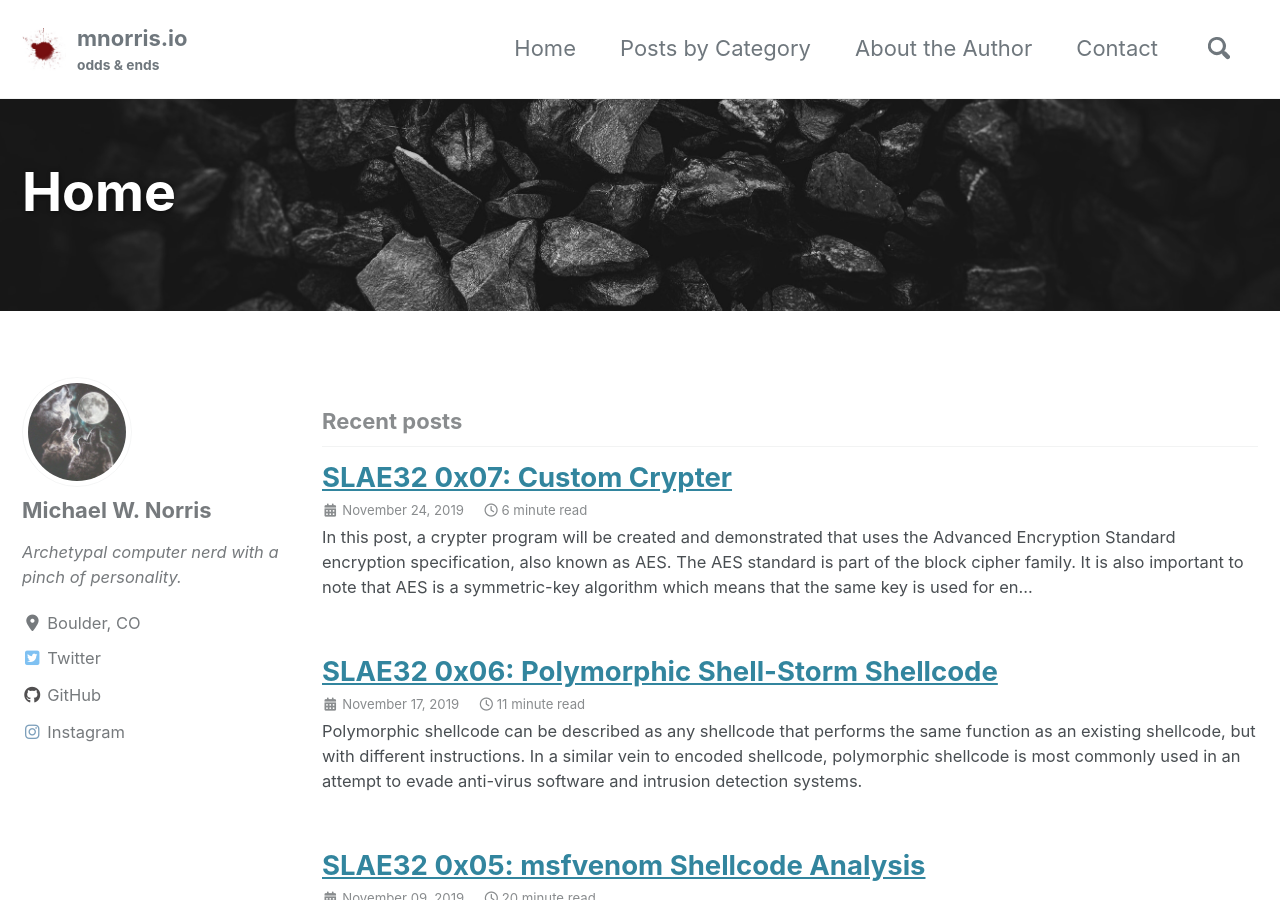
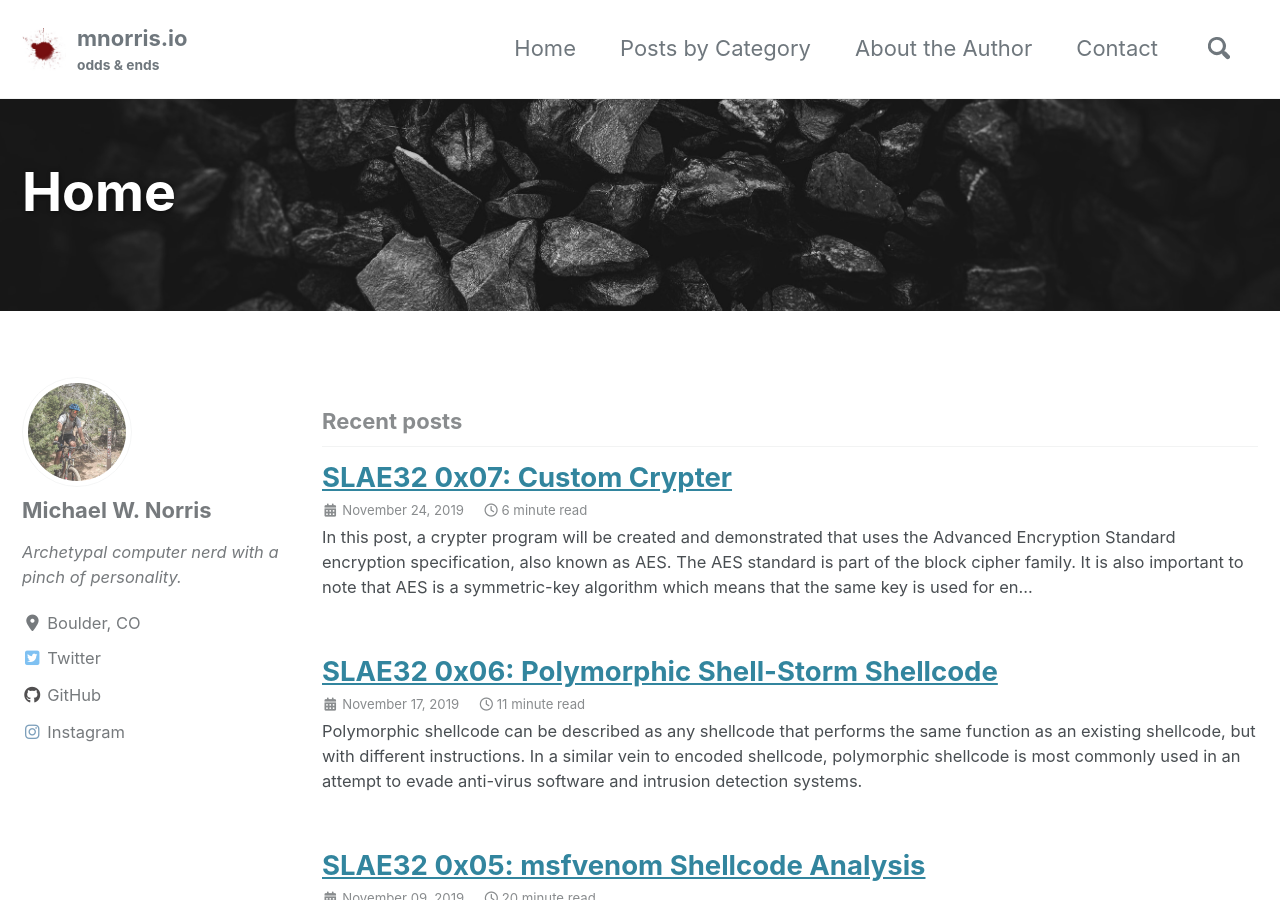
Before and after one commit to norrismw/mnorris.io, a Jekyll site: the page built from index.html, in a window 1280 px wide and 900 px high. Built offline with Jekyll 4.4.1, drawn with Linux system fonts in a browser that asks for light colours; cached includes are drawn as plain includes; nearby versions of some CDN libraries; the list of posts is cut into pages by our own code.

Commit message:
profile picture

```diff
--- a/_config.yml
+++ b/_config.yml
@@ -107,7 +107,7 @@
 # Site Author
 author:
   name             : "Michael W. Norris"
-  avatar           : "/assets/images/site/wolfmoon.jpg"
+  avatar           : "/assets/images/site/bike_profile.png"
   bio              : "*Archetypal computer nerd with a pinch of personality.*"
   location         : "Boulder, CO"
   email            : # "info@mnorris.io"
```
Also changed, not shown: assets/images/site/bike_profile.png (added).
